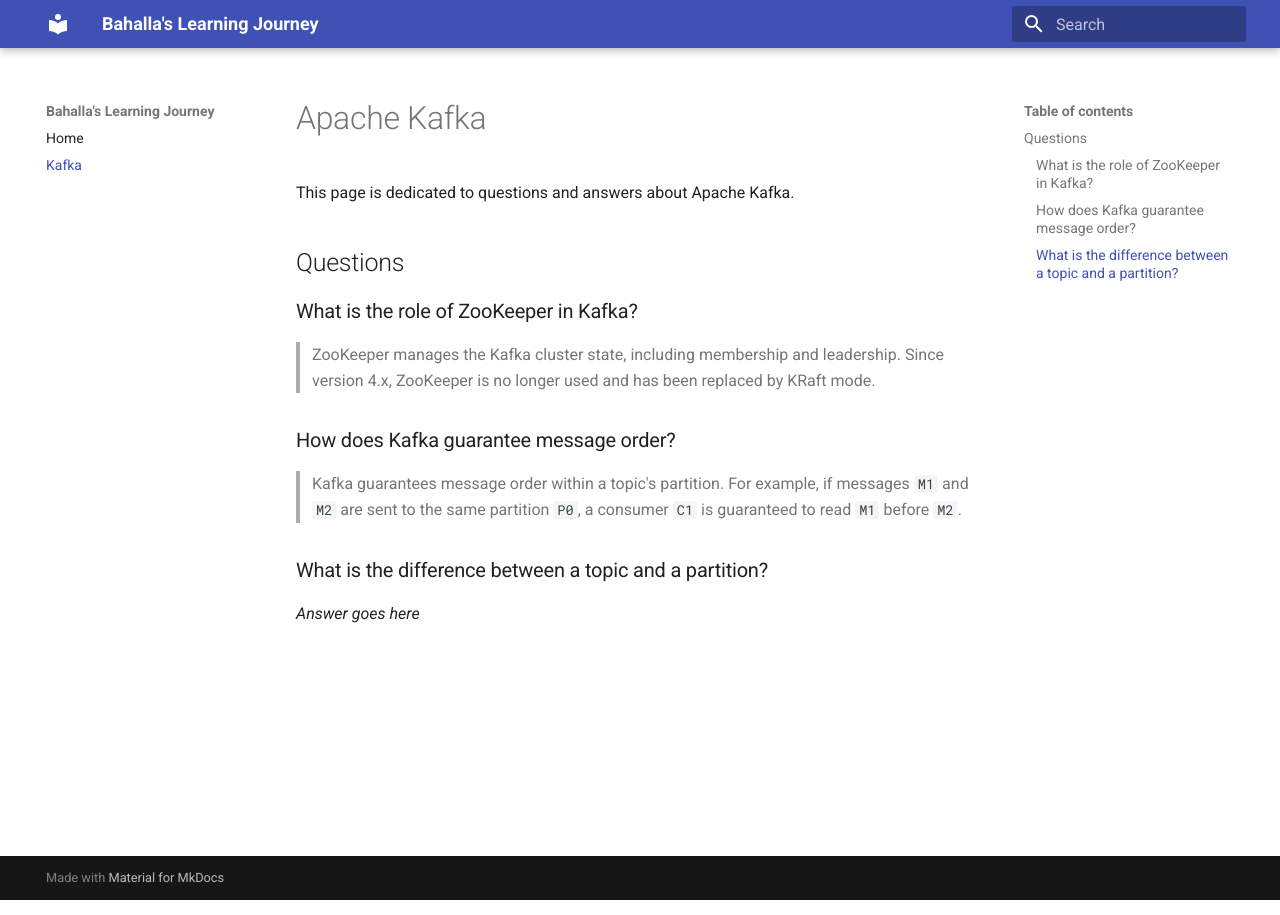
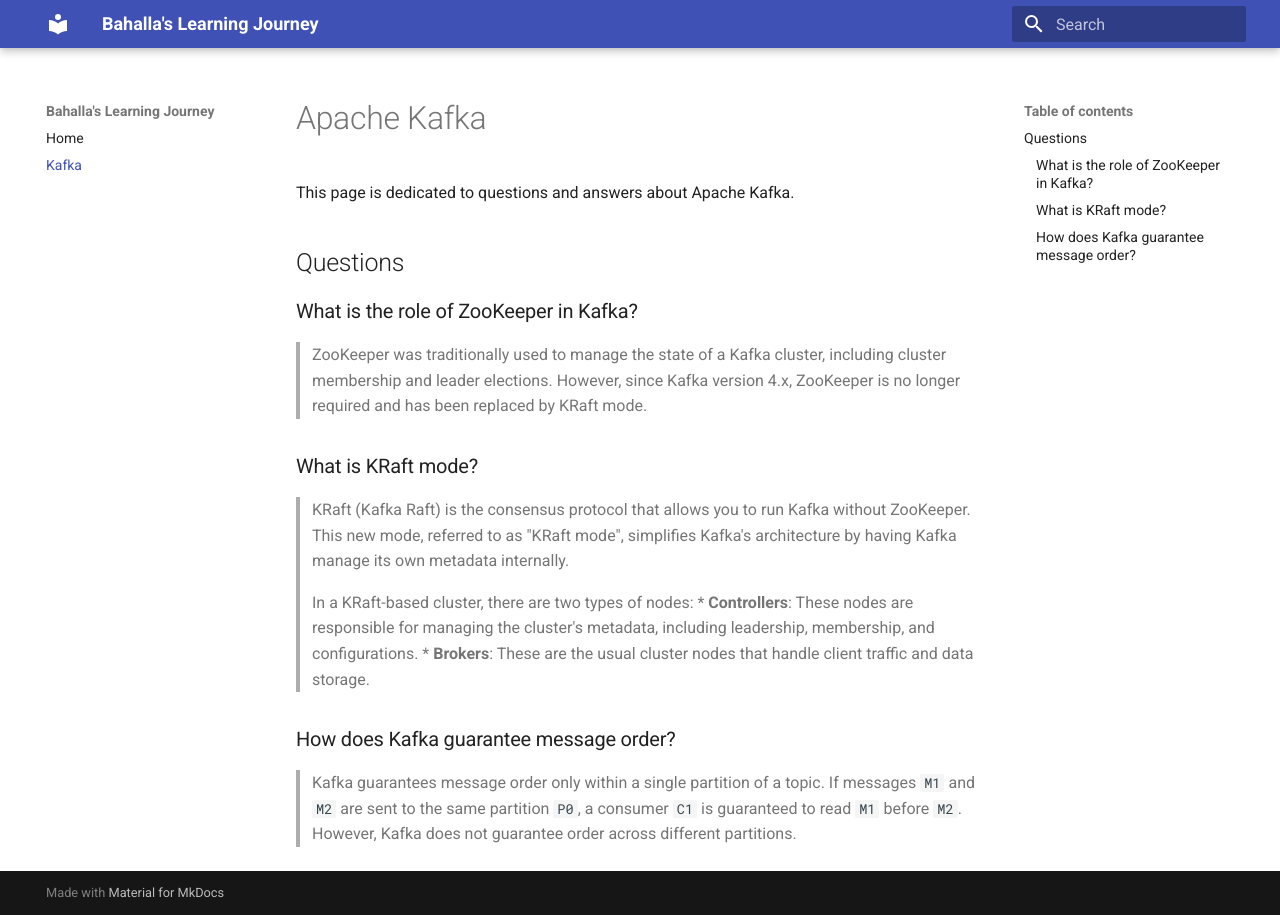
Before and after one commit to BAHALLA/learning-documentation, an MkDocs documentation site: the page built from docs/kafka.md, in a window 1280 px wide. Built offline with MkDocs 1.6.1 and Material for MkDocs 9.7.7, drawn with Linux system fonts in a browser that asks for light colours.

Commit message:
kraft mode

```diff
--- a/docs/kafka.md
+++ b/docs/kafka.md
@@ -6,13 +6,16 @@
 
 ### What is the role of ZooKeeper in Kafka?
 
-> ZooKeeper manages the Kafka cluster state, including membership and leadership. Since version 4.x, ZooKeeper is no longer used and has been replaced by KRaft mode.
+> ZooKeeper was traditionally used to manage the state of a Kafka cluster, including cluster membership and leader elections. However, since Kafka version 4.x, ZooKeeper is no longer required and has been replaced by KRaft mode.
+
+### What is KRaft mode?
+
+> KRaft (Kafka Raft) is the consensus protocol that allows you to run Kafka without ZooKeeper. This new mode, referred to as "KRaft mode", simplifies Kafka's architecture by having Kafka manage its own metadata internally.
+>
+> In a KRaft-based cluster, there are two types of nodes:
+> * **Controllers**: These nodes are responsible for managing the cluster's metadata, including leadership, membership, and configurations.
+> * **Brokers**: These are the usual cluster nodes that handle client traffic and data storage.
 
 ### How does Kafka guarantee message order?
 
-> Kafka guarantees message order within a topic's partition. For example, if messages `M1` and `M2` are sent to the same partition `P0`, a consumer `C1` is guaranteed to read `M1` before `M2`.
-
-
-### What is the difference between a topic and a partition?
-
-*Answer goes here*
+> Kafka guarantees message order only within a single partition of a topic. If messages `M1` and `M2` are sent to the same partition `P0`, a consumer `C1` is guaranteed to read `M1` before `M2`. However, Kafka does not guarantee order across different partitions.
```
